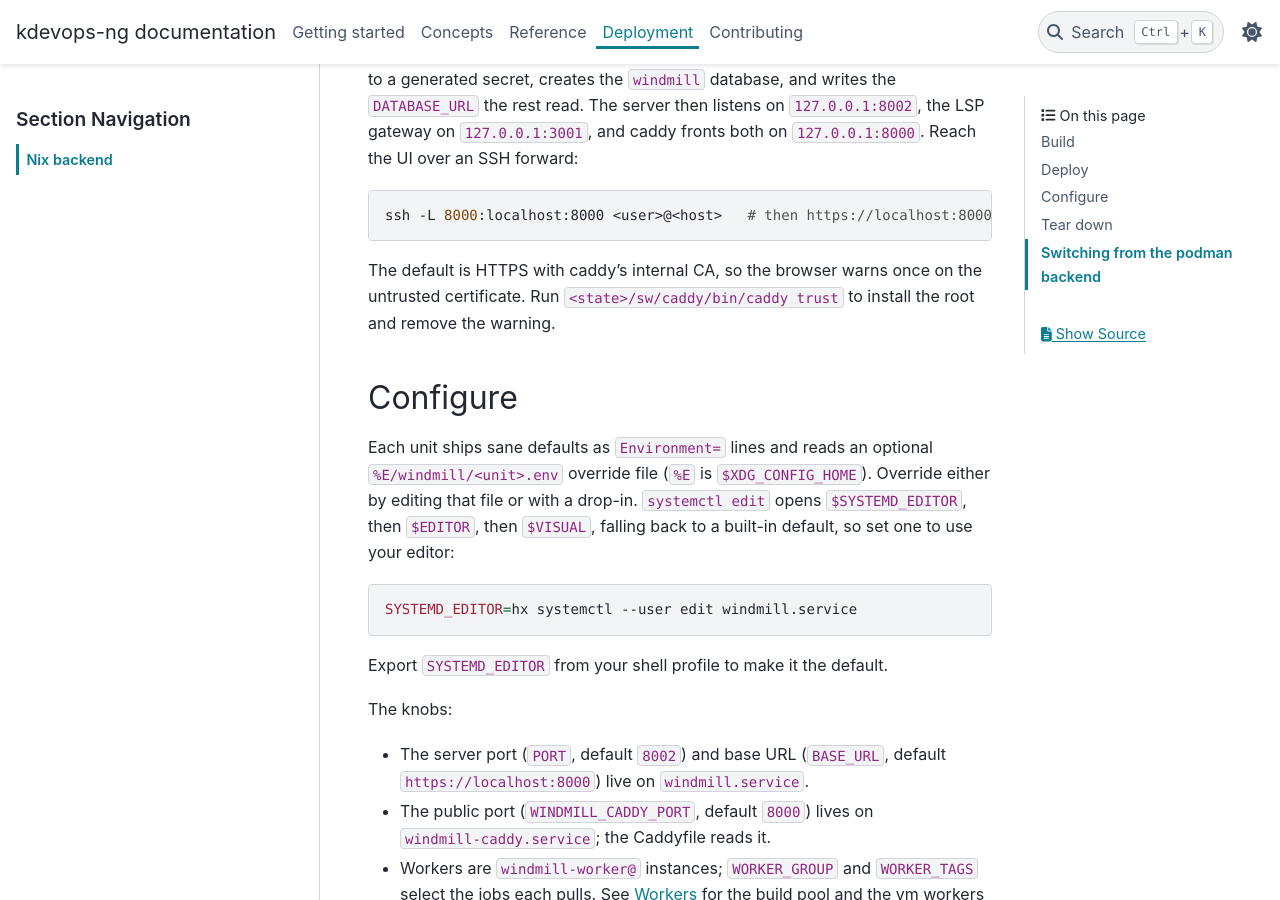
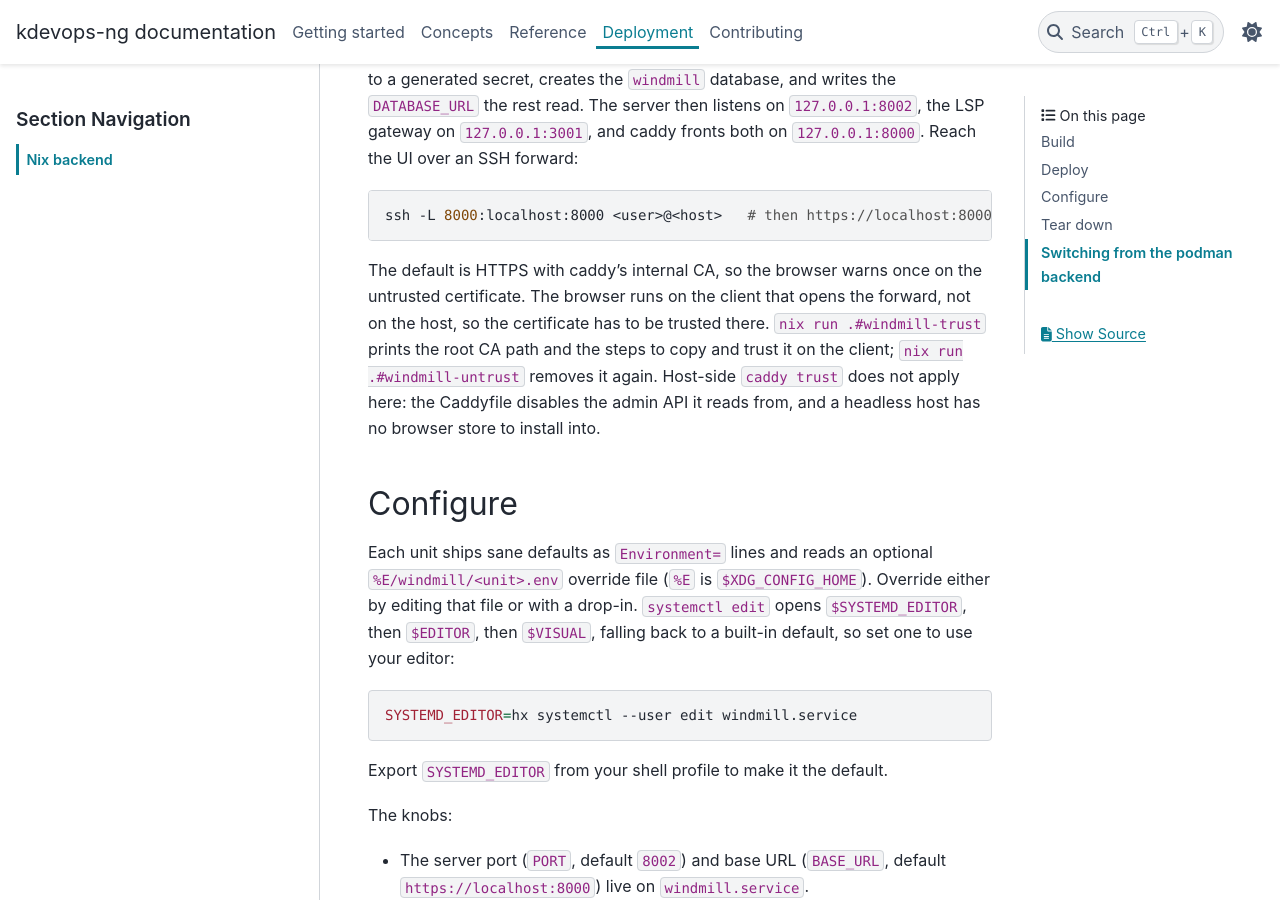
Before and after one commit to dagomez137/kdevops-ng, a Sphinx documentation site: the page built from docs/deployment/nix-backend.rst, in a window 1280 px wide and 900 px high, scrolled down 1699 px. Built offline with Sphinx 7.4.7 and the PyData theme 0.15.4, drawn with Linux system fonts in a browser that asks for light colours.

Commit message:
nix: add windmill-trust and windmill-untrust apps
The deployment docs told the operator to run the caddy binary's trust
subcommand to install the internal CA root and clear the browser warning.
That step does not work for this backend. The caddy trust command fetches
the root through the admin API, which the Caddyfile disables, so it fails
with a connection refused. It is also inapplicable: the instance is
loopback only and reached over an SSH forward, so the browser that sees
the warning runs on the client, not on the headless host, which has no
browser trust store to install into.

Surface the root certificate instead. The windmill-trust app prints the
root CA path and the steps to copy and trust it on the client, where the
browser actually runs. The windmill-untrust app mirrors it for a host
that did trust the CA locally; it passes the certificate to caddy with
the cert flag, which reads the PEM directly and so needs no admin API.

Both are plain apps with no repository working directory, like
disable-linger, and they stay out of windmill-deploy and windmill-teardown
because trusting a CA is an optional, client-side concern. Repoint the
documentation at the two apps and explain the forward caveat.

Generated-by: Claude AI
Signed-off-by: Daniel Gomez <da.gomez@kernel.org>

```diff
--- a/docs/deployment/nix-backend.rst
+++ b/docs/deployment/nix-backend.rst
@@ -84,8 +84,12 @@ the LSP gateway on ``127.0.0.1:3001``, and caddy fronts both on
    ssh -L 8000:localhost:8000 <user>@<host>   # then https://localhost:8000
 
 The default is HTTPS with caddy's internal CA, so the browser warns once on the
-untrusted certificate. Run ``<state>/sw/caddy/bin/caddy trust`` to install the
-root and remove the warning.
+untrusted certificate. The browser runs on the client that opens the forward,
+not on the host, so the certificate has to be trusted there. ``nix run
+.#windmill-trust`` prints the root CA path and the steps to copy and trust it on
+the client; ``nix run .#windmill-untrust`` removes it again. Host-side
+``caddy trust`` does not apply here: the Caddyfile disables the admin API it
+reads from, and a headless host has no browser store to install into.
 
 Configure
 =========
```
Also changed, not shown: 1 other file.
